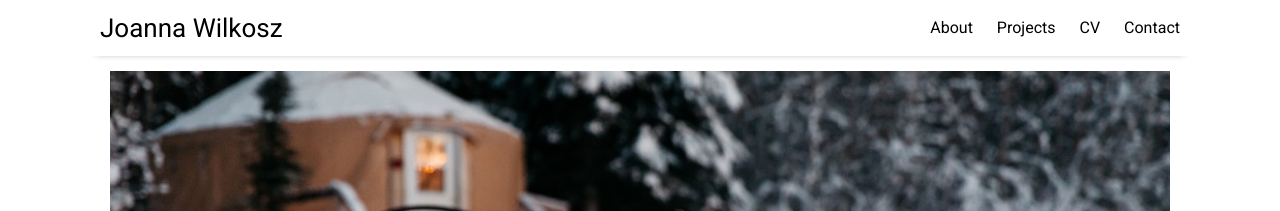
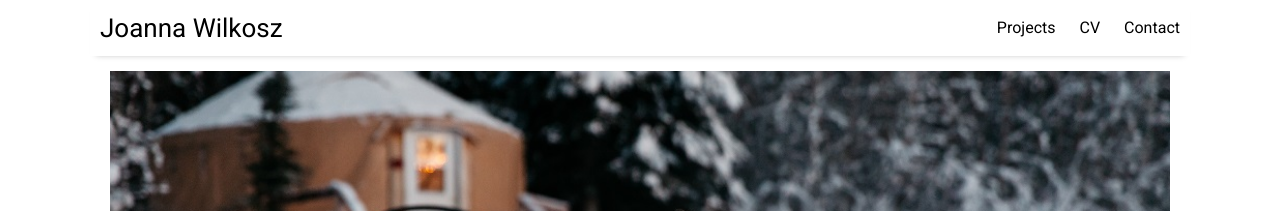
Before and after one commit to joanna-wi/joanna-wi.github.io, a Jekyll site: the page built from pages/sample-posts.md, in a window 1280 px wide. Shown: the top 211 px of the page. Built offline with Jekyll 4.4.1, drawn with Linux system fonts in a browser that asks for light colours; nearby versions of some CDN libraries.

Commit message:
Update settings.yml

```diff
--- a/_data/settings.yml
+++ b/_data/settings.yml
@@ -7,7 +7,6 @@ disqus:
 google-ID: ''
 
 menu:
-- {name: 'About',  url: 'about'}
 - {name: 'Projects',  url: 'projects'}
 - {name: 'CV', url: 'cv'}
 - {name: 'Contact',       url: 'contact'}
```
